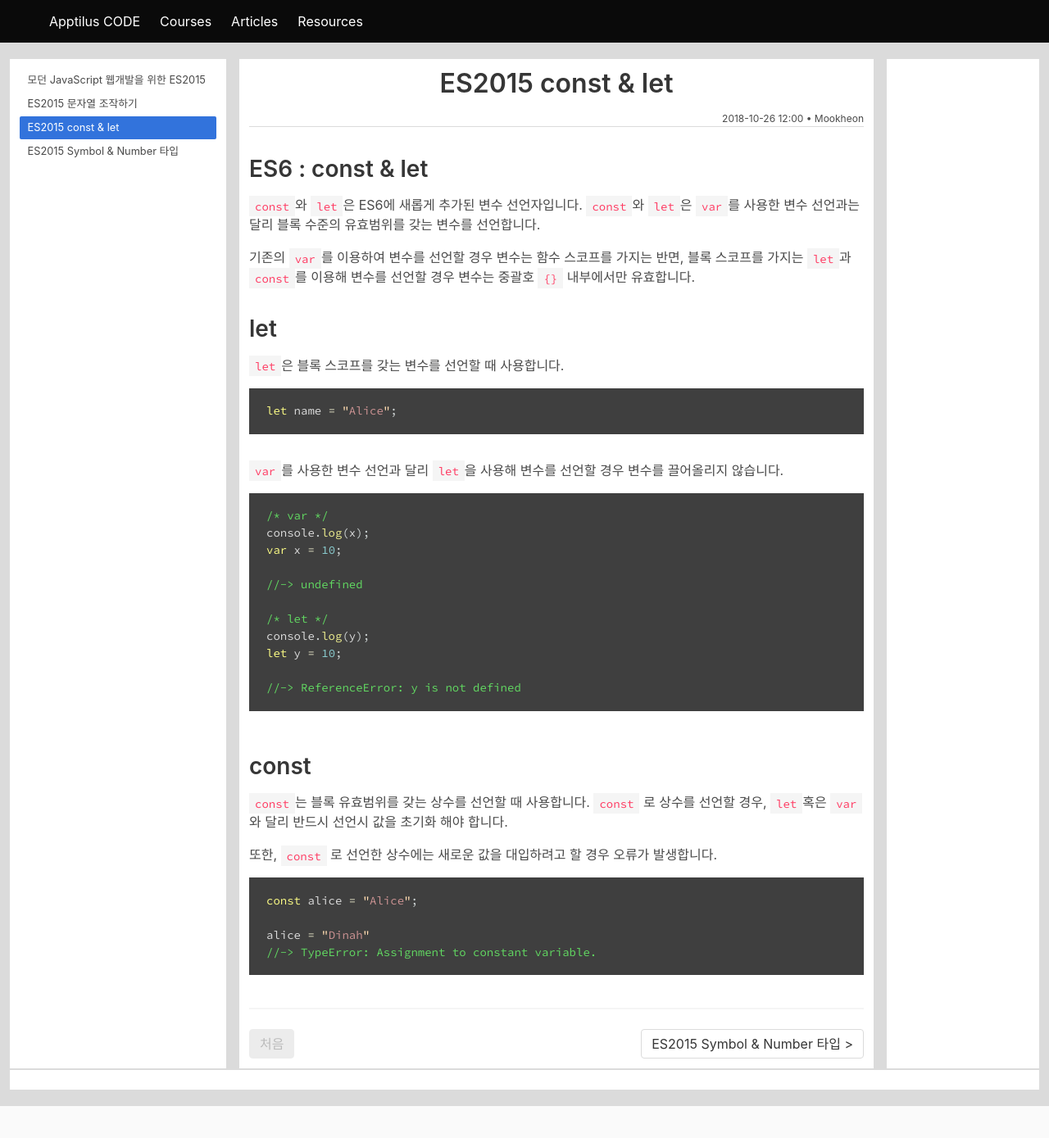
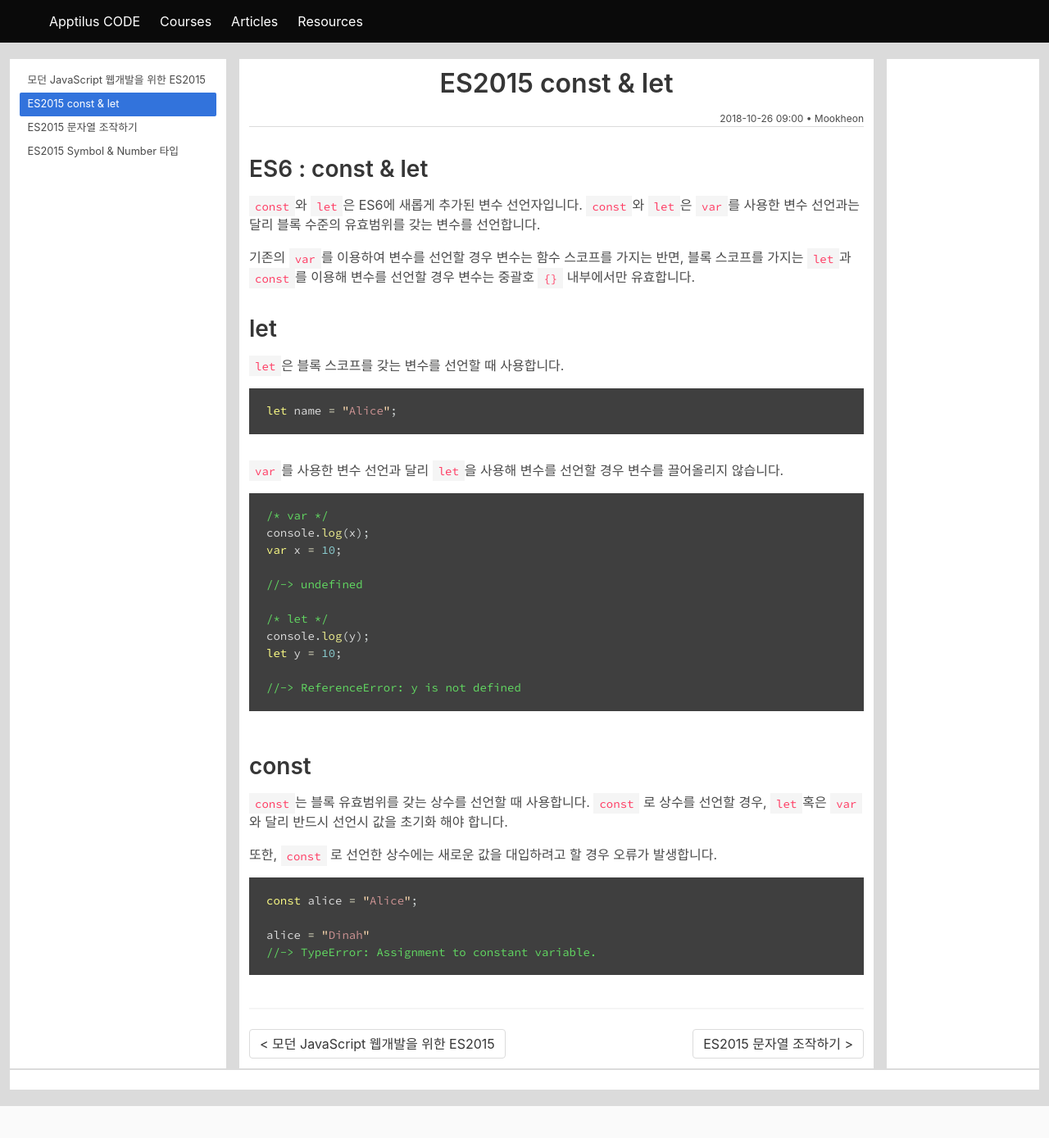
Before and after one commit to sean-jo/loldoc-jekyll, a Jekyll site: the page built from _docs/es2015/es6-const-let.md, in a window 1280 px wide and 1400 px high. Shown: the top 1389 px of the window at 82% size. Built offline with Jekyll 4.4.1, drawn with Linux system fonts in a browser that asks for light colours; emoji names are drawn with the system emoji font; comment, search, counter and statistics services are not loaded.

Commit message:
js 문서 날짜 수정

```diff
--- a/_docs/es2015/es6-const-let.md
+++ b/_docs/es2015/es6-const-let.md
@@ -1,7 +1,7 @@
 ---
 title: 	"ES2015 const & let"
 course: "es2015"
-date:   2018-10-26 12:00:00 +0900
+date:   2018-10-26 09:00:00 +0900
 ---
 
 
```
Also changed, not shown: _docs/javascript-basic/js-math-object.md (+1 -1 lines), _docs/javascript-basic/js-string.md (+1 -1 lines).
